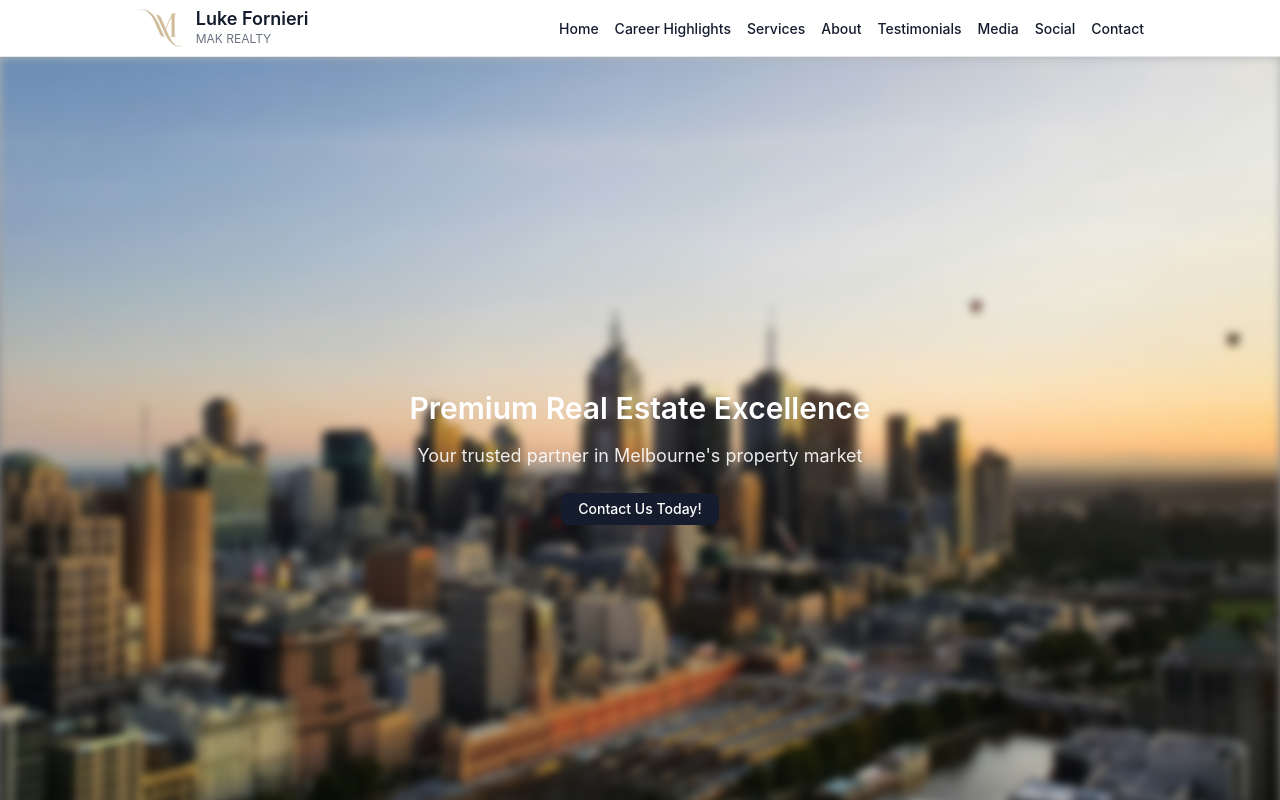
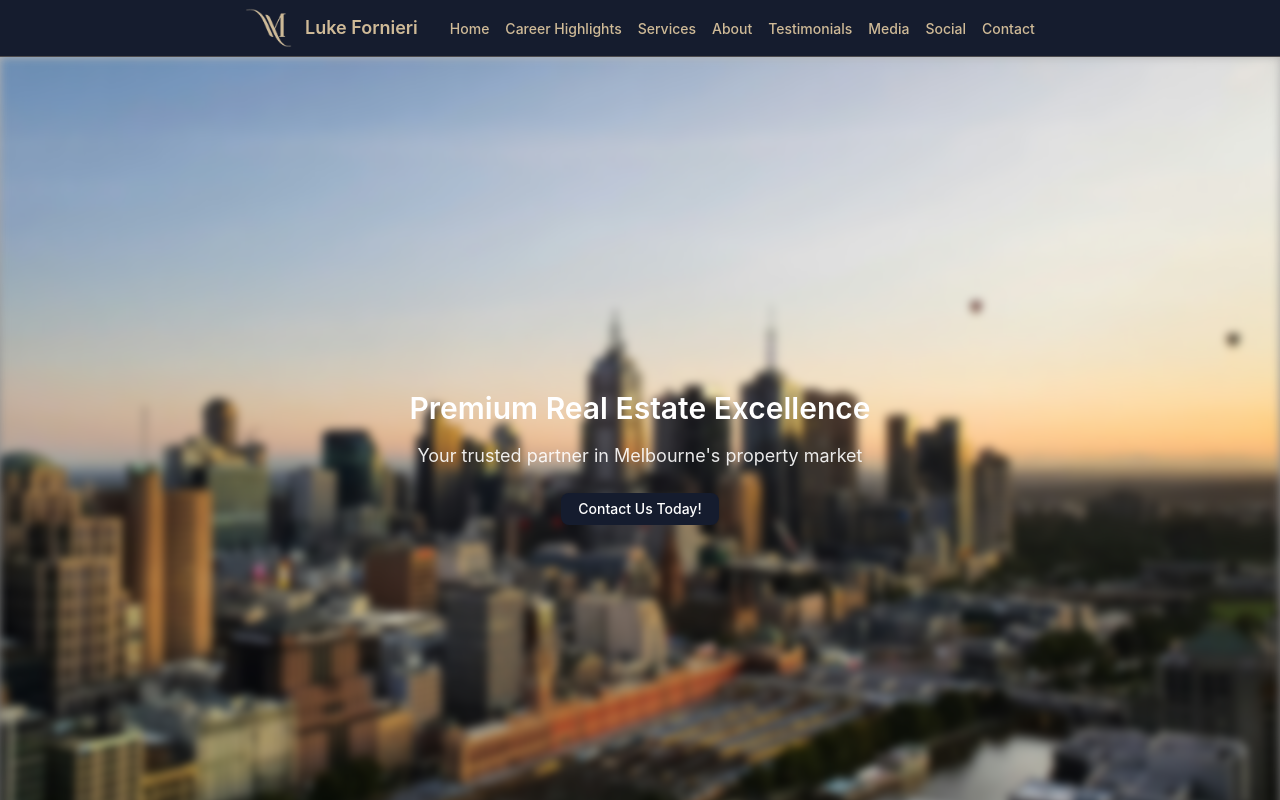
Before and after one commit to Imhermes1/LukeRealEstateSite, a Next.js app: page / in a window 1280 px wide. Shown: the top 800 px of the page. Built offline with nearby package versions, Linux system fonts and the light colour scheme; no server answers.

Commit message:
Update header styling: Navy background (#151C2E), beige text (#CFBA97), centered layout

```diff
--- a/app/components/Header.tsx
+++ b/app/components/Header.tsx
@@ -24,7 +24,6 @@ export default function Header() {
           />
           <div className="brand-text">
             <h1 className="brand-title">Luke Fornieri</h1>
-            <span className="brand-subtitle">MAK REALTY</span>
           </div>
         </div>
         <ul className={`nav-menu ${isMenuOpen ? 'nav-menu--open' : ''}`} role="menubar">
--- a/app/globals.css
+++ b/app/globals.css
@@ -372,8 +372,8 @@ a:focus-visible {
   position: sticky;
   top: 0;
   z-index: 1000;
-  background-color: var(--color-background);
-  border-bottom: 1px solid var(--color-border);
+  background-color: #151C2E;
+  border-bottom: 1px solid rgba(207, 186, 151, 0.3);
   backdrop-filter: blur(8px);
   -webkit-backdrop-filter: blur(8px);
 }
@@ -381,10 +381,11 @@ a:focus-visible {
 .nav-container {
   display: flex;
   align-items: center;
-  justify-content: space-between;
+  justify-content: center;
   padding: var(--space-8) var(--space-8);
   max-width: var(--container-lg);
   margin: 0 auto;
+  gap: var(--space-32);
 }
 
 .nav-brand {
@@ -410,12 +411,13 @@ a:focus-visible {
   font-size: var(--font-size-xl);
   font-weight: var(--font-weight-bold);
   margin: 0;
+  color: #CFBA97;
 }
 
 .brand-subtitle {
   font-family: "Arial Nova", var(--font-family-base);
   font-size: var(--font-size-sm);
-  color: var(--color-text-secondary);
+  color: #CFBA97;
 }
 
 .nav-menu {
@@ -425,14 +427,14 @@ a:focus-visible {
 }
 
 .nav-menu a {
-  color: var(--color-text);
+  color: #CFBA97;
   text-decoration: none;
   font-weight: var(--font-weight-medium);
   transition: color var(--duration-fast) var(--ease-standard);
 }
 
 .nav-menu a:hover {
-  color: var(--color-primary);
+  color: white;
 }
 
 .nav-toggle {
@@ -447,7 +449,7 @@ a:focus-visible {
   display: block;
   width: 20px;
   height: 2px;
-  background-color: var(--color-text);
+  background-color: #CFBA97;
   margin: 4px 0;
   transition: var(--duration-fast) var(--ease-standard);
 }
@@ -1438,8 +1440,8 @@ a:focus-visible {
     top: 100%;
     left: 0;
     width: 100%;
-    background: var(--color-surface);
-    border-top: 1px solid var(--color-border);
+    background: #151C2E;
+    border-top: 1px solid rgba(207, 186, 151, 0.3);
     flex-direction: column;
     padding: var(--space-16);
     transform: translateY(-100%);
@@ -1452,6 +1454,11 @@ a:focus-visible {
     transform: translateY(0);
     opacity: 1;
     visibility: visible;
+  }
+
+  .nav-container {
+    justify-content: space-between;
+    gap: 0;
   }
 
   .nav-toggle {
```
